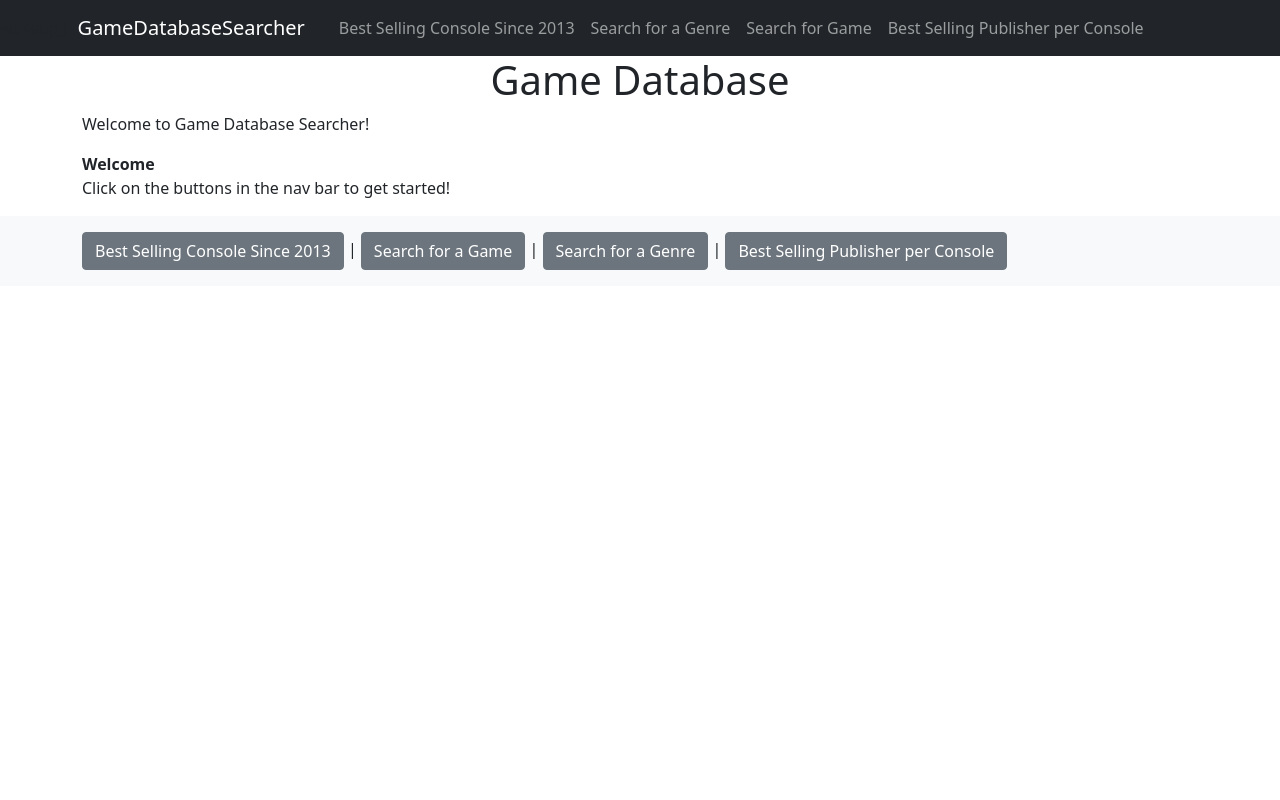
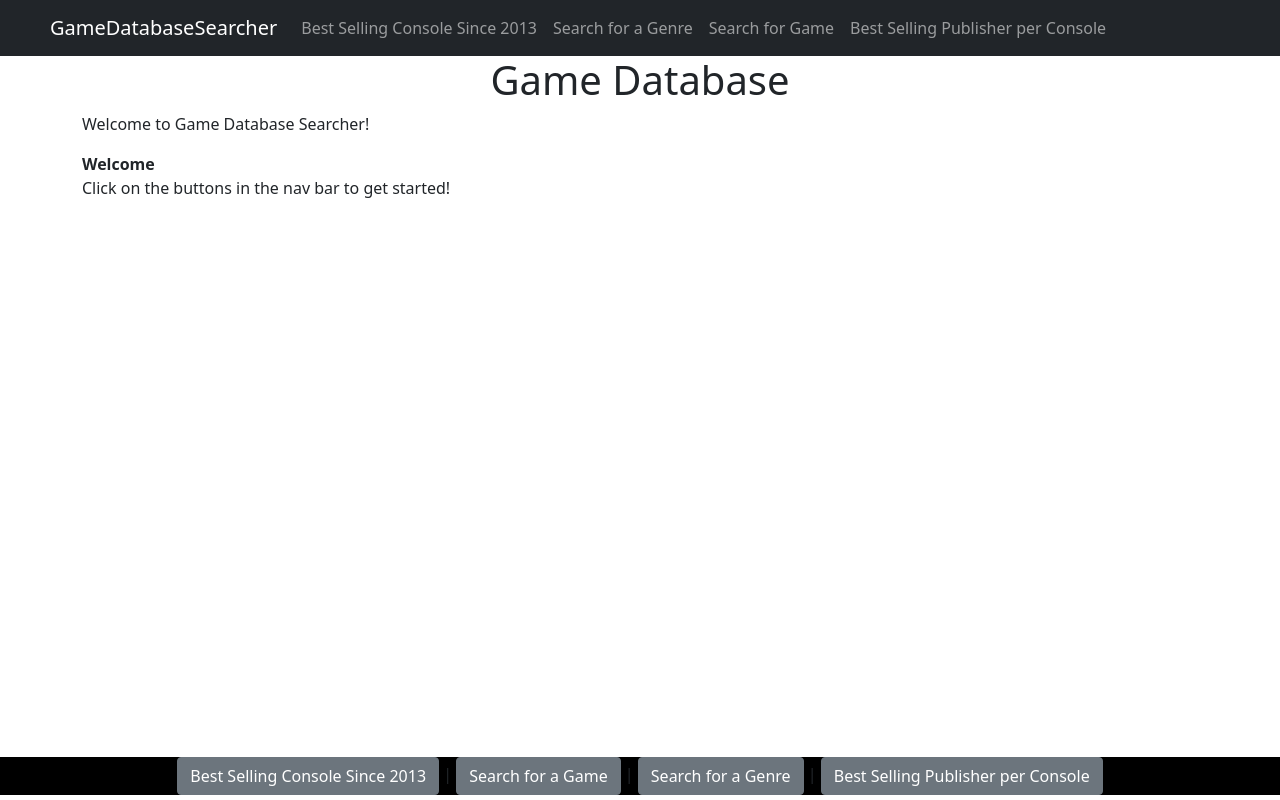
Before and after one commit to jacob-s-werner/DataTracker_gproj, a Flask app: page / in a window 1280 px wide. Run offline with Flask 2, Linux system fonts and the light colour scheme; some libraries are stand-ins or nearby versions.

Commit message:
Got footer working and finally linked and refreshed css

```diff
--- a/datatracker/static/style.css
+++ b/datatracker/static/style.css
@@ -1,12 +1,14 @@
-#footer {
+.footer {
   position: absolute;
   left: 0;
-  bottom: 2px;
+  bottom: 5px;
   width: 100%;
-  background-color: gray;
+  background-color: black;
   text-align: center;
   display: block;
 }
-nav a {
-   padding: 10px;
+
+
+.left-pad-50 {
+   padding-left: 50px;
 }
--- a/datatracker/templates/base.html
+++ b/datatracker/templates/base.html
@@ -2,16 +2,16 @@
 <html lang="en">
 <head>
     <meta charset="UTF-8">
+    <meta name="viewport" content="width=device-width, initial-scale=1.0">
     <title>{% block title %}{% endblock %}</title>
     <script src="https://cdn.jsdelivr.net/npm/chart.js"></script>
     <script src="https://cdnjs.cloudflare.com/ajax/libs/Chart.js/2.8.0/Chart.min.js"></script>
     <link href="https://cdn.jsdelivr.net/npm/bootstrap@5.0.0-beta3/dist/css/bootstrap.min.css" rel="stylesheet" integrity="sha384-eOJMYsd53ii+scO/bJGFsiCZc+5NDVN2yr8+0RDqr0Ql0h+rP48ckxlpbzKgwra6" crossorigin="anonymous">
-    <link rel="stylesheet" href="{{ url_for('static', filename='style.css') }}">
+    <link rel="stylesheet" type="text/css" href="{{ url_for('static', filename='style.css') }}">
 </head>
 <body>
     <nav class="navbar navbar-expand navbar-dark bg-dark">
-        <span>wakeupJJ</span>
-        <a class="navbar-brand" href="{{ url_for('game.index') }}">GameDatabaseSearcher</a>
+        <a class="navbar-brand left-pad-50" href="{{ url_for('game.index') }}">GameDatabaseSearcher</a>
           <div class="collapse navbar-nav navbar-collapse" >
               <span class="nav-item active">
                  <a class="nav-link" href="{{ url_for('game.best_selling_console') }}"> Best Selling Console Since 2013</a>
@@ -36,7 +36,7 @@
     <div class="container">
         {% block content %}{% endblock %}
     </div>
-<footer class="footer mt-auto py-3 bg-light">
+<footer class="footer">
   <div class="container">
     <a class="btn btn-secondary" href="{{ url_for('game.best_selling_console') }}"> Best Selling Console Since 2013</a> |
         <a class="btn btn-secondary" href="{{ url_for('game.game_search') }}"> Search for a Game</a> |
```
